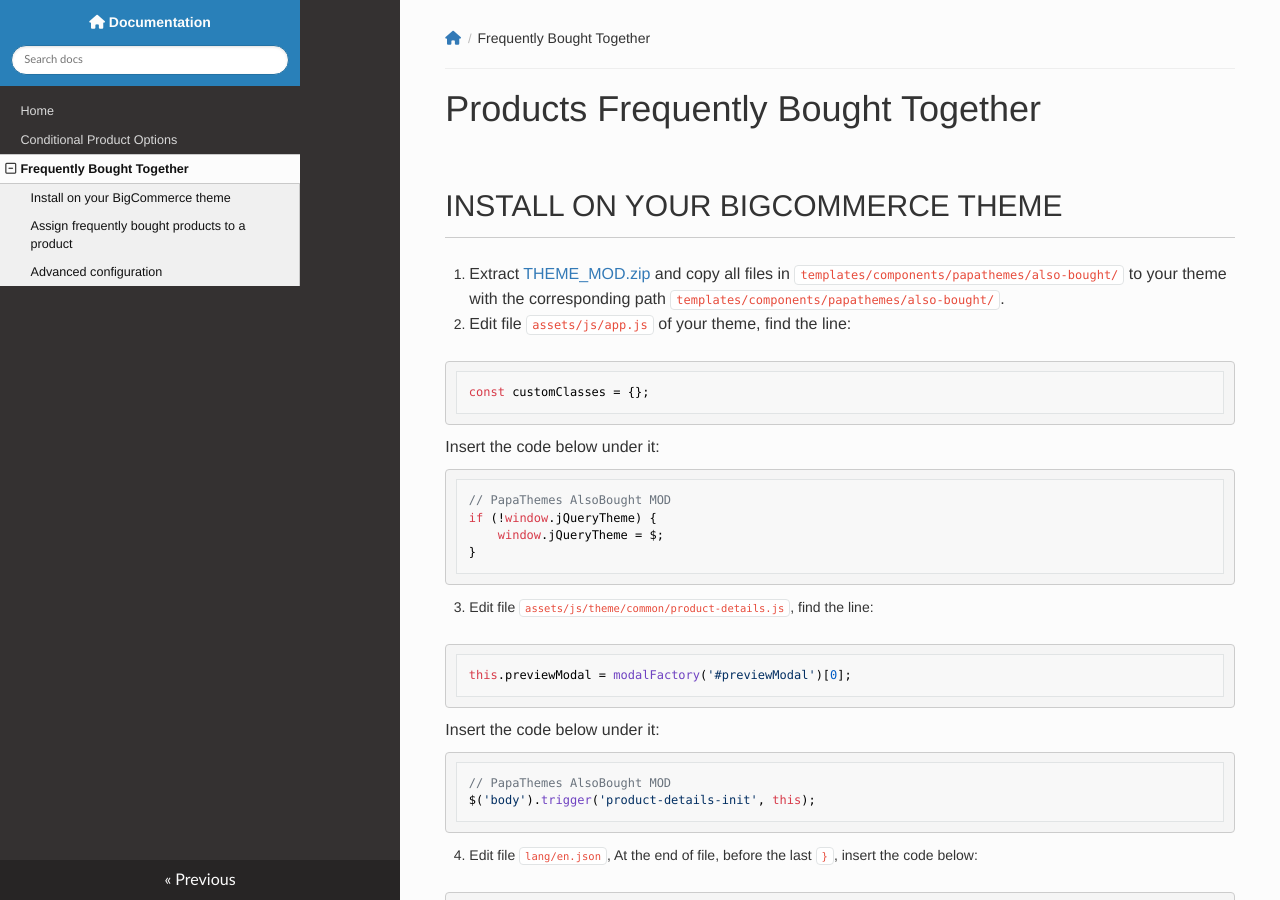
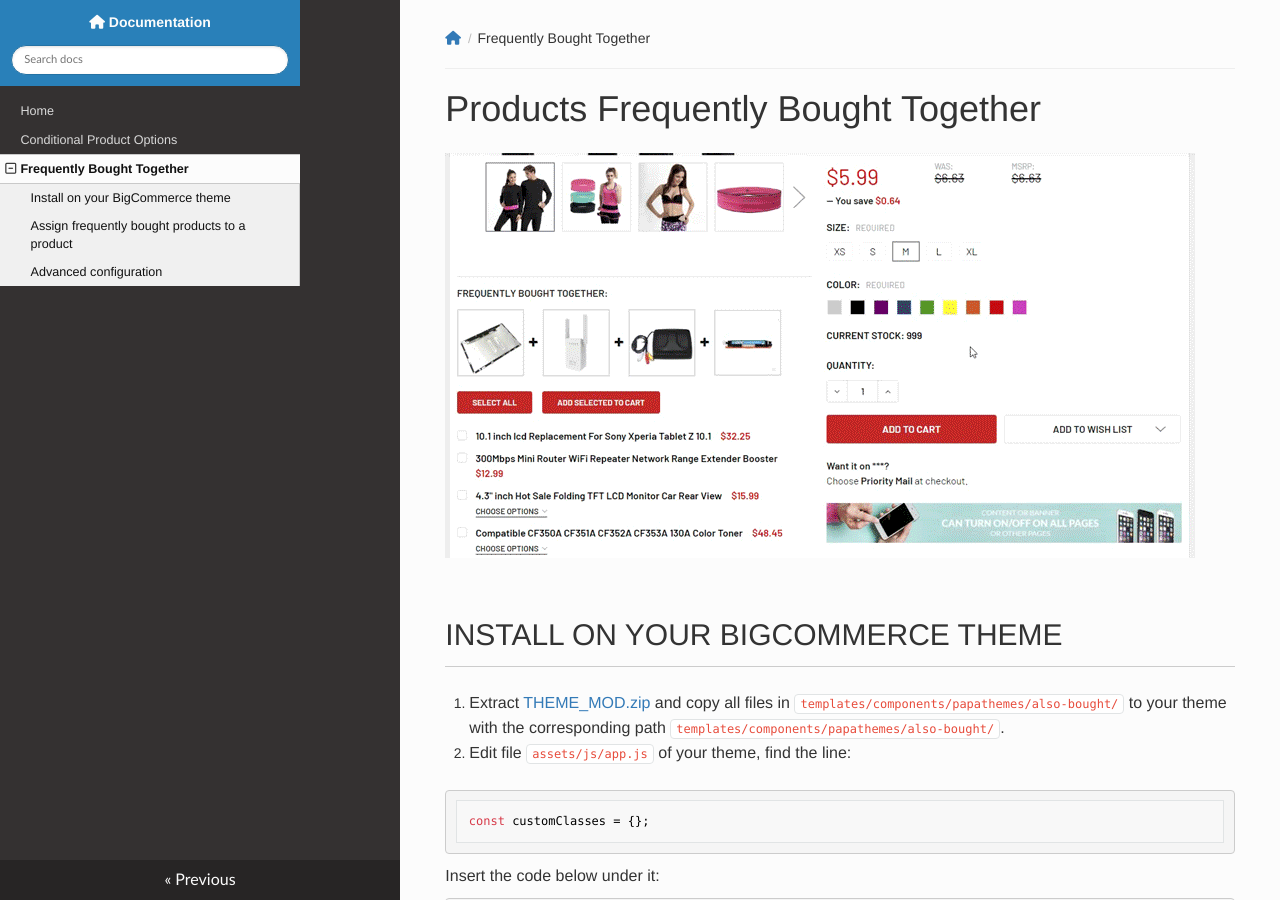
Before and after one commit to tvlgiao/bc-addons-docs, an MkDocs documentation site: the page built from docs/frequently-bought-together.md, in a window 1280 px wide and 900 px high. Built offline with MkDocs 1.6.1, drawn with Linux system fonts in a browser that asks for light colours; nearby versions of some CDN libraries.

Commit message:
Add demo GIF for FBT

```diff
--- a/docs/frequently-bought-together.md
+++ b/docs/frequently-bought-together.md
@@ -1,5 +1,6 @@
 # Products Frequently Bought Together
 
+![frequently bought together demo](img/frequently-bought-together.gif)
 
 ## Install on your BigCommerce theme
 
```
Also changed, not shown: docs/img/frequently-bought-together.gif (added).
